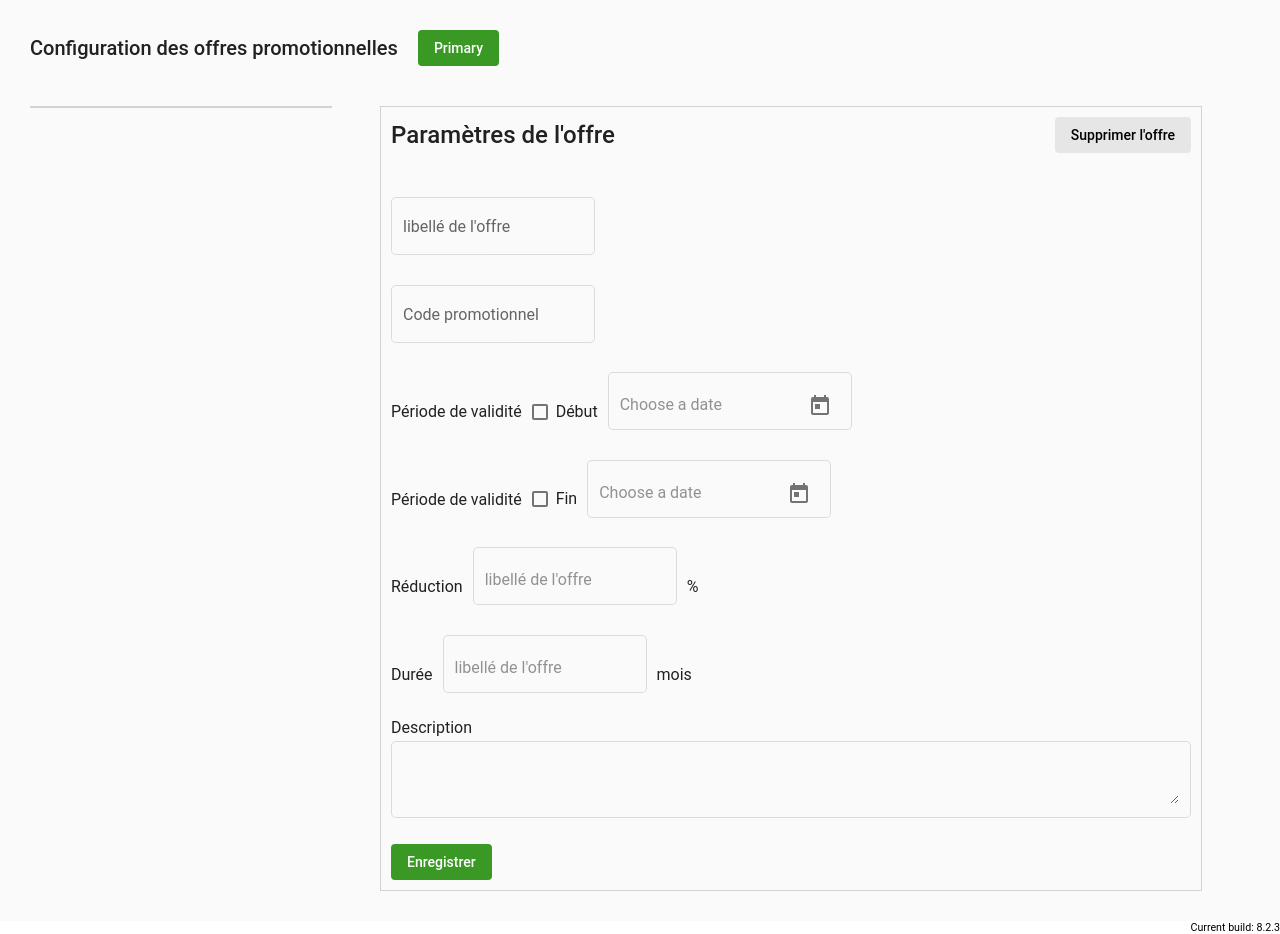
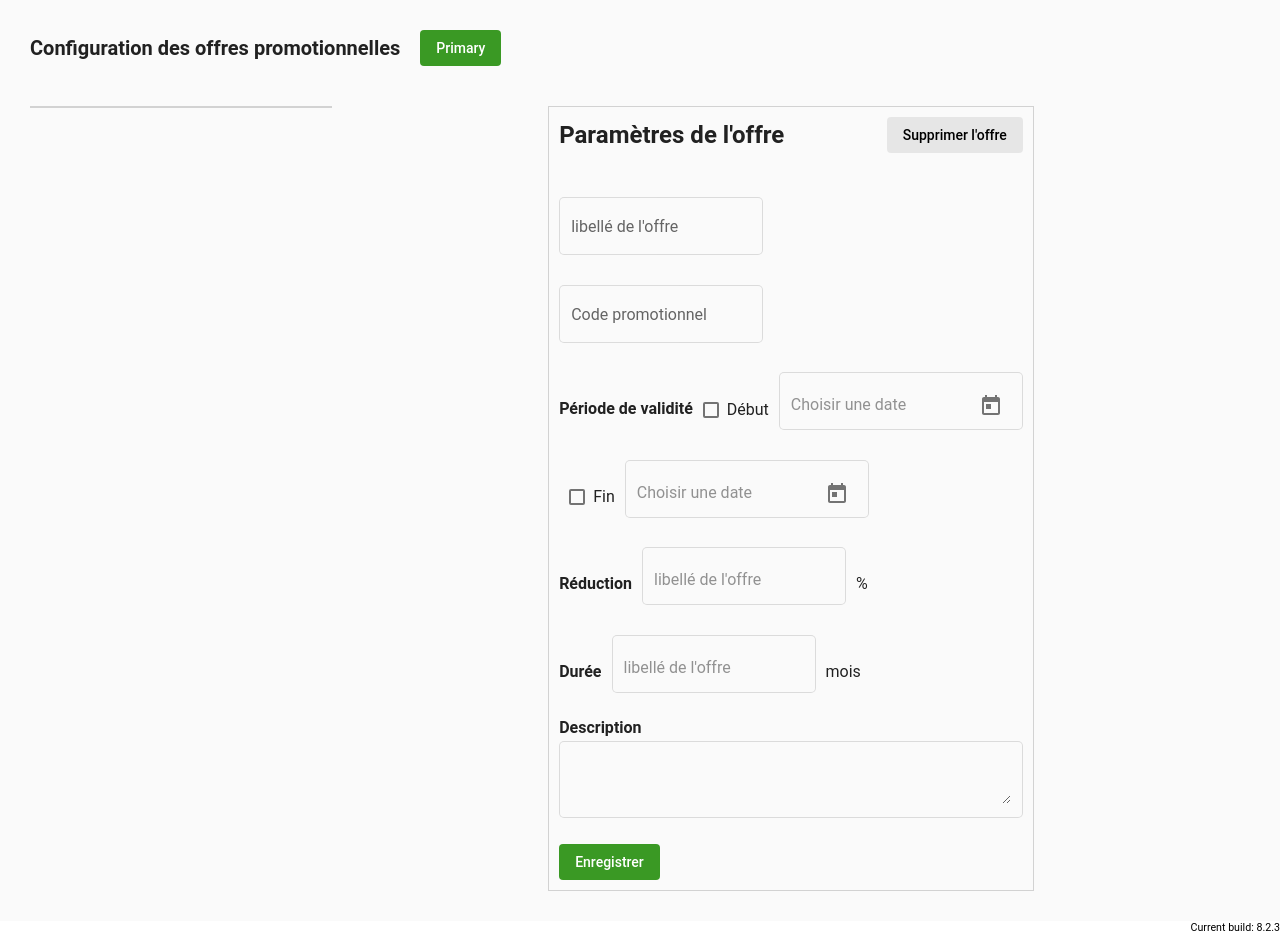
Before and after one commit to emilletpharma/Coupon, an Angular app: page / in a window 1280 px wide. Built offline with nearby package versions, Linux system fonts and the light colour scheme.

Commit message:
2 files modified

```diff
--- a/src/app/form-field-overview-example.html
+++ b/src/app/form-field-overview-example.html
@@ -1,6 +1,6 @@
 <div class="container">
 	<div class="header">
-		<div class="title">Configuration des offres promotionnelles</div>
+		<div class="title bold">Configuration des offres promotionnelles</div>
 		<button mat-flat-button class="primary-button">Primary</button>
 	</div>
 	<div class="content">
@@ -9,7 +9,7 @@
 		<div class="space"></div>
 		<div class="right">
 			<div class="header">
-				<div class="title">Paramètres de l'offre</div>
+				<div class="title bold">Paramètres de l'offre</div>
 				<button mat-flat-button class="secondary-button">Supprimer l'offre</button>
 			</div>
 			<mat-form-field appearance="outline">
@@ -22,20 +22,20 @@
           </mat-form-field>
 
 					<div class="horizontal">
-						<div class="right-space">Période de validité</div>
+						<div class="right-space bold">Période de validité</div>
 						<mat-checkbox  class="right-space">Début</mat-checkbox>
 						<mat-form-field appearance="outline">
-							<input matInput [matDatepicker]="picker1" placeholder="Choose a date">
+							<input matInput [matDatepicker]="picker1" placeholder="Choisir une date">
 							<mat-datepicker-toggle matSuffix [for]="picker1"></mat-datepicker-toggle>
 							<mat-datepicker #picker1></mat-datepicker>
 						</mat-form-field>
 					</div>
 
 					<div class="horizontal">
-						<div class="right-space">Période de validité</div>
+						<div class="right-space bold"></div>
 						<mat-checkbox  class="right-space">Fin</mat-checkbox>
 						<mat-form-field appearance="outline">
-							<input matInput [matDatepicker]="picker2" placeholder="Choose a date">
+							<input matInput [matDatepicker]="picker2" placeholder="Choisir une date">
 							<mat-datepicker-toggle matSuffix [for]="picker2"></mat-datepicker-toggle>
 							<mat-datepicker #picker2></mat-datepicker>
 						</mat-form-field>
@@ -43,7 +43,7 @@
 
 
 					<div class="horizontal">
-						<div class="right-space">Réduction</div>
+						<div class="right-space bold">Réduction</div>
 						<mat-form-field appearance="outline" class="right-space">
 							<input matInput placeholder="libellé de l'offre">
             </mat-form-field>
@@ -51,13 +51,13 @@
 					</div>
 
           <div class="horizontal">
-						<div class="right-space">Durée</div>
+						<div class="right-space bold">Durée</div>
 						<mat-form-field appearance="outline" class="right-space">
 							<input matInput placeholder="libellé de l'offre">
             </mat-form-field>
 						<div>mois</div>
 					</div>
-					<div>Description</div>
+					<div class="bold">Description</div>
 					<mat-form-field class="stretch" appearance="outline">
 						<textarea  matInput></textarea>
 					</mat-form-field>
--- a/src/app/form-field-overview-example.scss
+++ b/src/app/form-field-overview-example.scss
@@ -10,7 +10,6 @@
 
       .title {
         font-size: 20px;
-        font-weight: 500;
         margin-right: 20px;
       }
   }
@@ -30,7 +29,7 @@
         flex-direction: column;
         align-items: flex-start;
         align-content: space-between;
-        width: 800px;
+        //width: 800px;
         border: solid 1px rgba(0, 0, 0, 0.16);
 
         .header {
@@ -51,7 +50,7 @@
           width: 100%;
           display: flex;
           flex-direction: row;
-          align-items: center;
+          align-items: baseline;
         }
       }
 
@@ -82,3 +81,7 @@
 .right-space {
   margin-right: 10px;
 }
+
+.bold {
+  font-weight: 600;
+}
```
